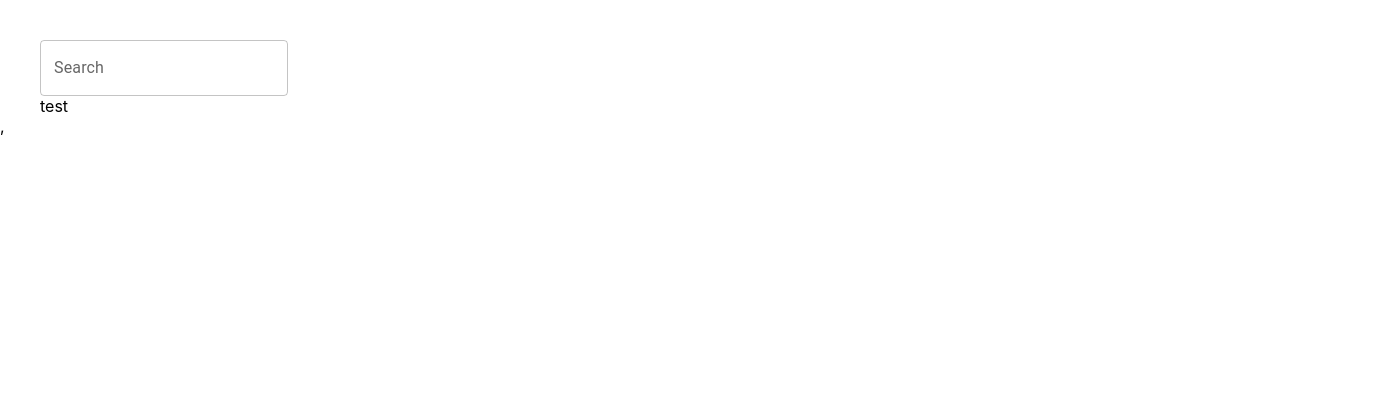
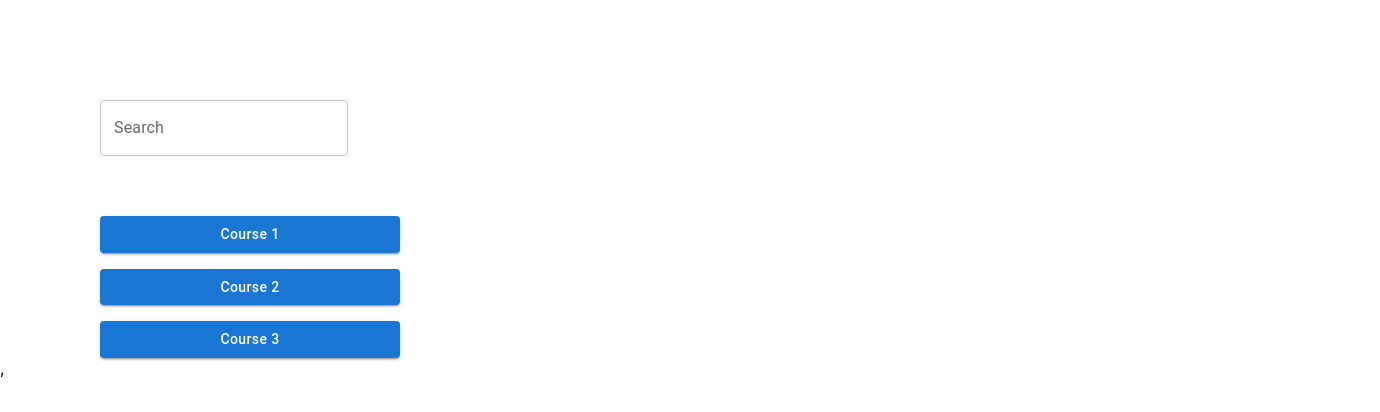
Before and after one commit to AstridKJ/Hophack, a React (Create React App) app: page /study in a window 1280 px wide. Shown: the top 412 px of the page, 1380 px wide, since content can reach past the window. Built offline with nearby package versions, Linux system fonts and the light colour scheme.

Commit message:
Add course buttons

```diff
--- a/src/SearchPage/index.js
+++ b/src/SearchPage/index.js
@@ -1,14 +1,25 @@
 import { TextField , Grid } from "@mui/material";
+import { useState } from "react";
+import { Stack } from "@mui/material";
+import { Button } from "@mui/material";
+function SearchPage() {
+    // const [courses, setCourses] = useState();
+    // const courses = [(1, "course 1"), (2, "course 2"), (3, "course 3")]
+    const courses = [{id: 1, name: "course 1"}, {id: 2, name: "course 2"}, {id: 3, name: "course 3"}]
 
-
-function SearchPage() {
-    // find courses as user types in the TextField
+    // Find courses as user types in the TextField
     function handleTextChange(event) {
         console.log(event.target.value);
     }
+
+    // Show students for course with the given id
+    function handleShowStudents(id) {
+        console.log(id)
+    }
+
     return (
         <div>
-        <Grid container direction="column" style={{ marginLeft: '40px', marginTop: '40px' }}>
+        <Grid container direction="column" spacing='60px' style={{ marginLeft: '40px', marginTop: '40px' }}>
             <Grid item>
                 <TextField
                     id="outlined-basic"
@@ -18,8 +29,17 @@ function SearchPage() {
                     />
                 </Grid>
             <Grid item>
-                    test
-                </Grid>
+                <Stack direction="column" spacing={2}>
+                    {courses ?
+                    (courses.map(({id, name}) =>
+                        <Button id={id} variant="contained" style={{width: "300px", textTransform: 'capitalize'}}
+                        onClick={(event) => handleShowStudents(event.target.id)}>
+                            {name}
+                        </Button>
+                    ))
+                    : null}
+                </Stack>
+            </Grid>
 
             </Grid>
 
```
